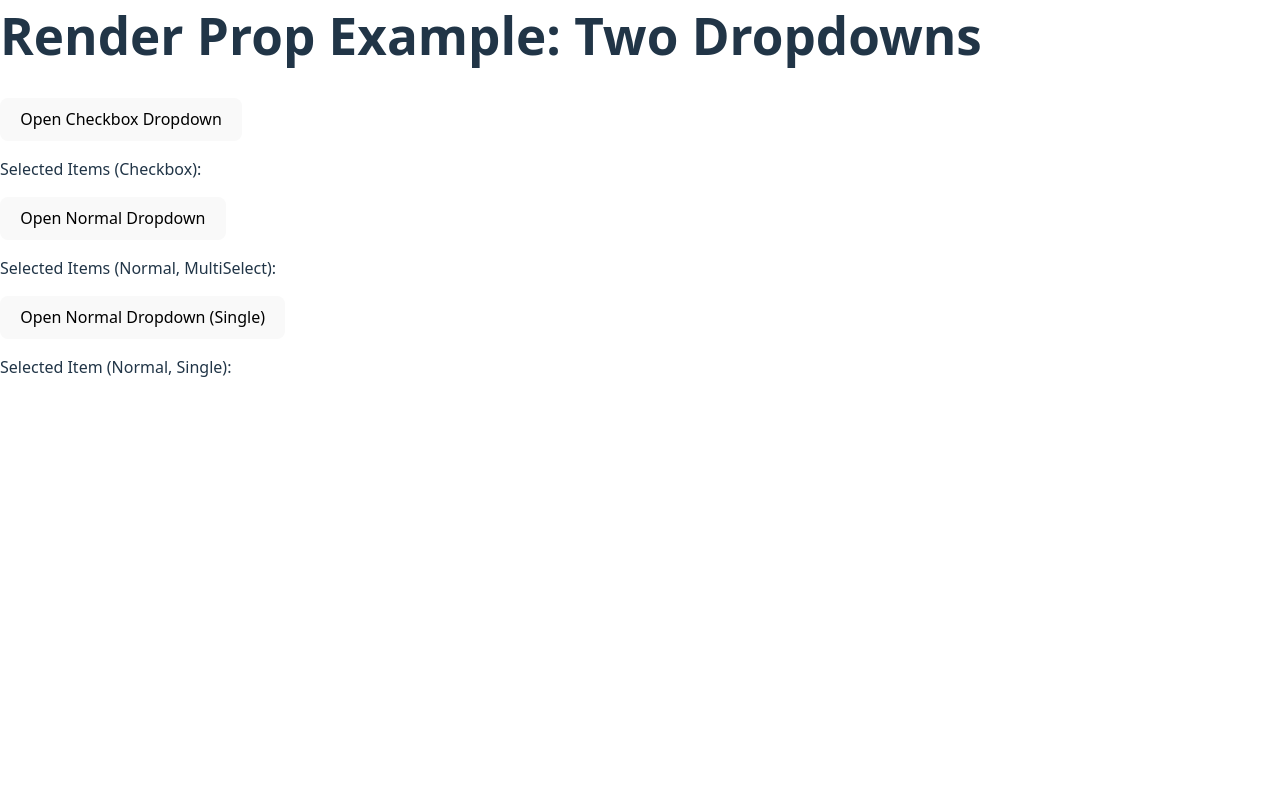
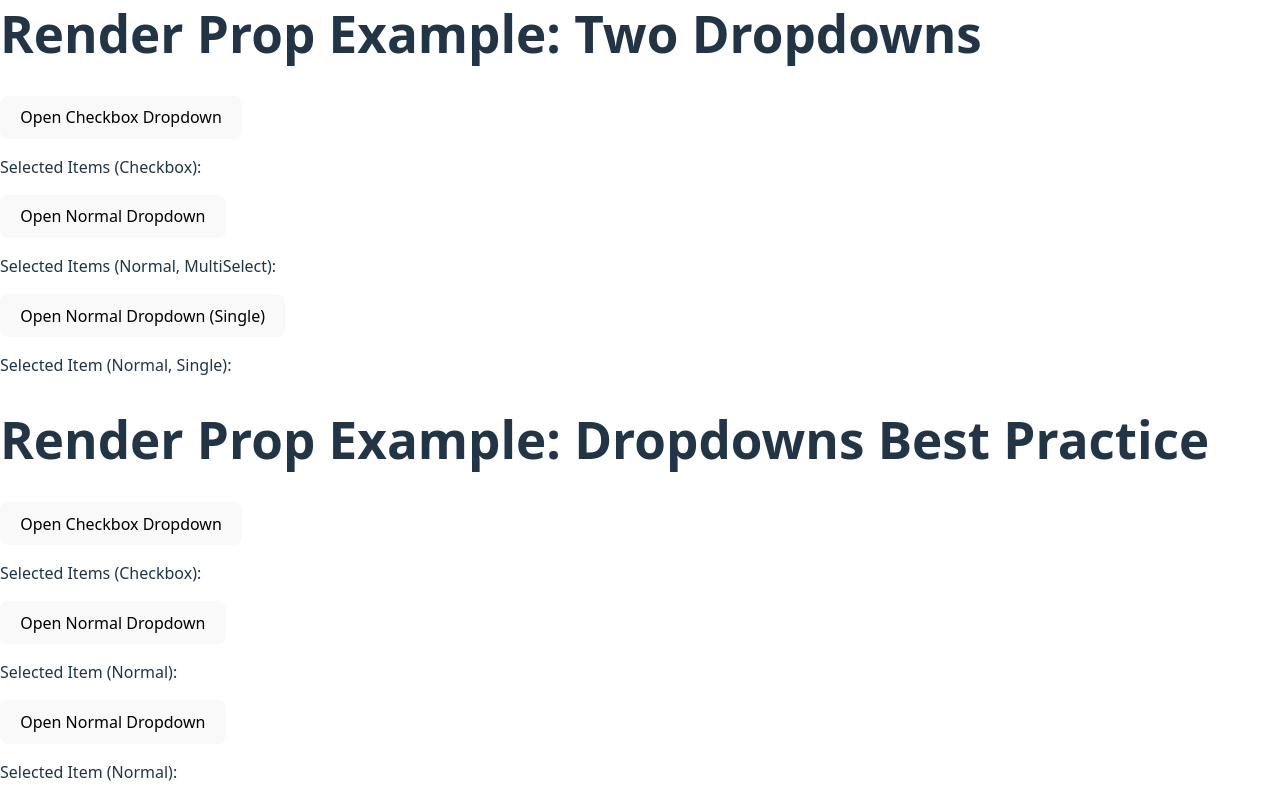
Before and after one commit to abhimax/react--pattern-playground, a React (Vite) app: page / in a window 1280 px wide. Shown: the part 403-1203 px from the top of the page. Before the commit the page ends 800 px from the top, so only its background shows below. Built offline with nearby package versions, Linux system fonts and the light colour scheme.

Commit message:
chore: update the app

```diff
--- a/src/App.tsx
+++ b/src/App.tsx
@@ -1,6 +1,7 @@
 //import "./App.css";
 import Counter from "./components/render-props/Counter";
 import Dropdown from "./components/render-props/DropdownBasic/Dropdown";
+import DropdownWrapper from "./components/render-props/DropdownBestPractice/DropdownWrapper";
 import MouseTracker from "./components/render-props/MouseTracker";
 import Toggle from "./components/render-props/Toggle";
 // import withAuth from "./components/hoc/withAuth";
@@ -157,6 +158,19 @@ function App() {
           )}
         />
       </div>
+
+      <div>
+        <h1>Render Prop Example: Dropdowns Best Practice</h1>
+
+        {/* Checkbox Dropdown */}
+        <DropdownWrapper options={options} type="checkbox" />
+
+        {/* Normal Dropdown with MultiSelect Enabled */}
+        <DropdownWrapper options={options} type="normal" multiSelect={true} />
+
+        {/* Normal Dropdown without MultiSelect */}
+        <DropdownWrapper options={options} type="normal" multiSelect={false} />
+      </div>
       {/* Protected Route (HOC) */}
       {/* <ProtectedDashboard /> */}
 
```
